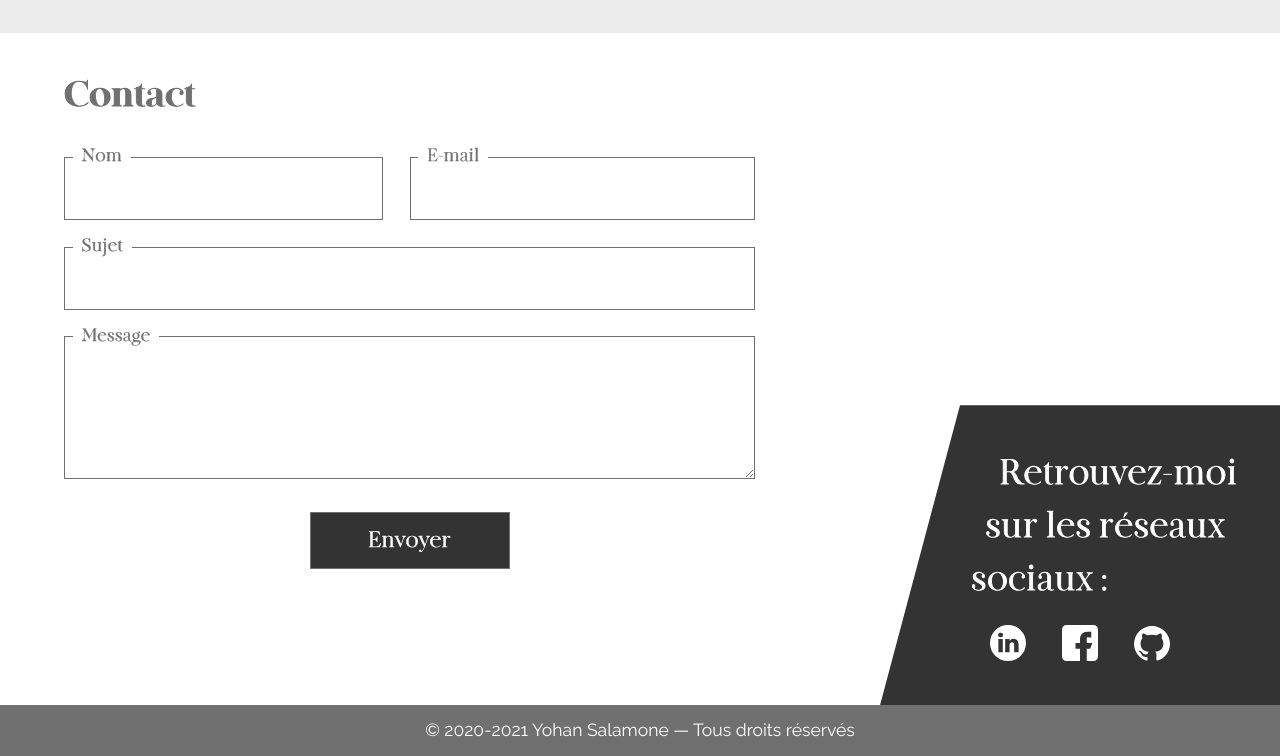
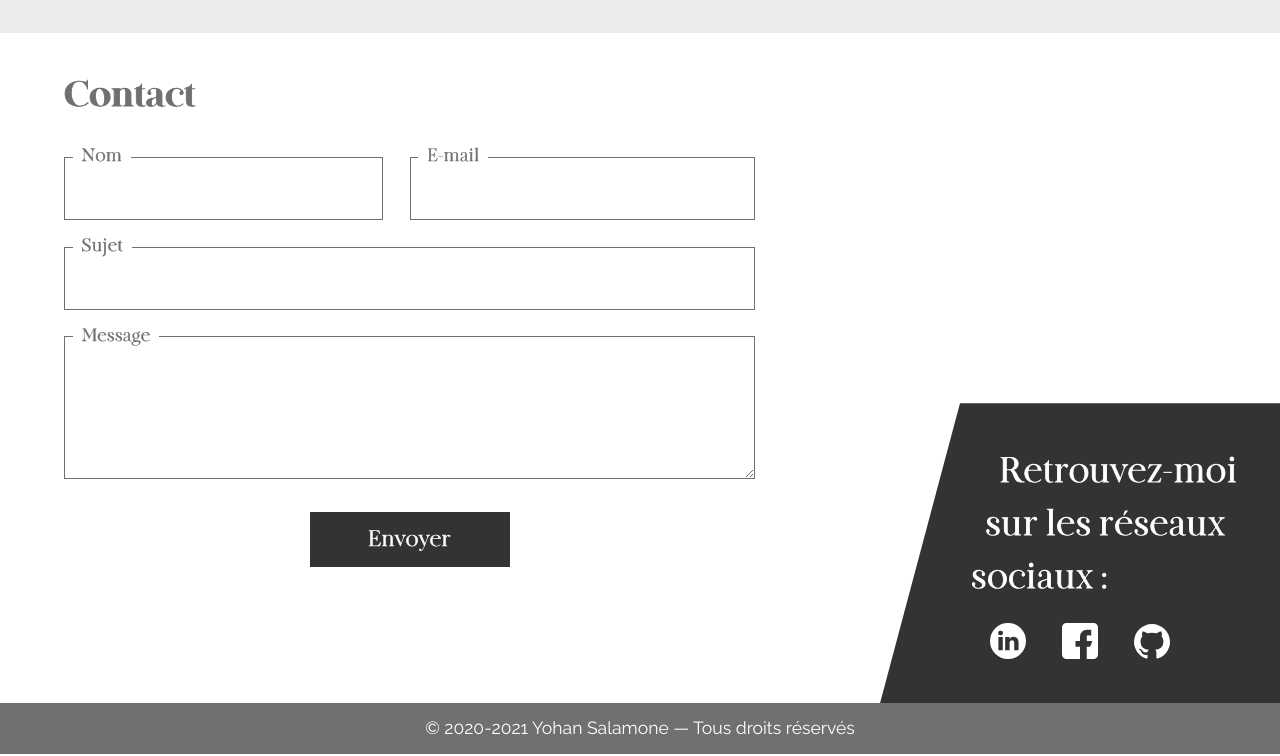
Before and after one commit to ysalamone/portfolio_2020, a website: page index.html in a window 1280 px wide. Shown: the part 4097-4853 px from the top of the page. Drawn offline with Linux system fonts and the light colour scheme.

Commit message:
ajout captcha

```diff
--- a/css/style.scss
+++ b/css/style.scss
@@ -400,8 +400,12 @@ a.bouton {
     }
   }
 
-  input[type=submit] {
-    padding: 0.5em;
+  .bouton.g-recaptcha {
+    border: none;
+  }
+
+  .grecaptcha-badge {
+    display: none !important;
   }
 
 }
--- a/index.html
+++ b/index.html
@@ -272,7 +272,7 @@
 	<div class="section-contact">
 		<div class="container">
 			<h2 class="titre-section">Contact</h2>
-			<form class="formulaire" method="post" action="email.php">
+			<form class="formulaire" id="formulaire-contact" method="post" action="email.php">
 				<div class="ligne-champs">
 					<div class="champ">
 						<input type="text" id="nom" name="nom" autocomplete="name" required/>
@@ -291,7 +291,12 @@
 					<textarea id="message" name="message" required rows="4"></textarea>
 					<label for="message">Message</label>
 				</div>
-				<input class="bouton" type="submit" id="envoyer" value="Envoyer"/>
+				<button class="bouton g-recaptcha"
+						data-sitekey="6LfwPVobAAAAAO3zX48Vfe60MV7zVdewQEqPir5a"
+						data-callback='onSubmit'
+						data-action='submit'>
+					Envoyer
+				</button>
 			</form>
 		</div>
 	</div>
@@ -464,7 +469,13 @@
 
 	</body>
 </html>
+<script src="https://www.google.com/recaptcha/api.js"></script>
 <script type="text/javascript">
+	// envoi du formulaire via bouton captcha
+	function onSubmit(token) {
+		document.getElementById("formulaire-contact").submit();
+	}
+
 	// affiche le projet dont le nom est passé en paramètre
 	const toggle = (projet) => {
 		const divProjet = document.querySelector(`.fiche-${projet}`);
```
Also changed, not shown: css/style.css, 2 other files.
